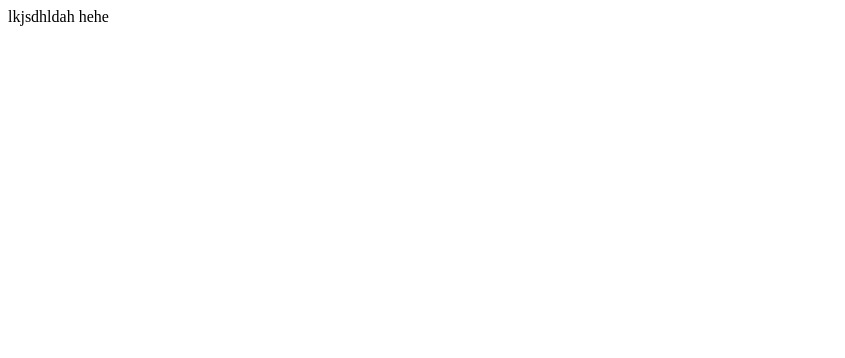
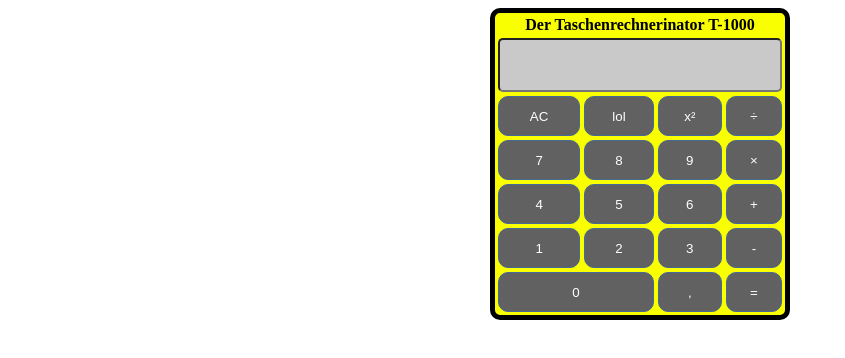
Before and after one commit to C7Lemon/Taschenrechnerinator, a plain HTML site: page index.html in a window 1280 px wide. Shown: the whole page, without its empty margins (0-845 px from the left). Drawn offline with Linux system fonts and the light colour scheme.

Commit message:
HTML, CSS fertig? Teilelweise JS, nur Anzeige und Anzeigeleeren

```diff
--- a/TaschenrechnerJS.js
+++ b/TaschenrechnerJS.js
@@ -0,0 +1,19 @@
+
+
+function dis(val){
+    document.getElementById("disp").value+=val
+}
+function clr(){
+    document.getElementById("disp").value = ""
+}
+
+
+
+
+/*function clear() {
+    document.getElementById("output").innerHTML = "0";
+}
+function fordisplay(value) {
+    //removeZero()
+    document.getElementById("output").innerHTML += value;
+}*/
--- a/index.html
+++ b/index.html
@@ -1,12 +1,135 @@
-<!doctype html>
-<html class="no-js" lang="">
+<!DOCTYPE html>
+<html lang="en">
+<head>
+    <link href="style.css" rel="stylesheet" type="text/css">
+    <meta charset="UTF-8">
+    <link rel="stylesheet" href="style.css"/>
+    <script src="TaschenrechnerJS.js"></script>
+    <title>Taschenrechnerinator</title>
+</head>
+<body>
 
-<head>
+<section id="taschenrechner">
+    <table>
+        <thead>
+            <tr>
+                <th colspan="4">Der Taschenrechnerinator T-1000</th>
+            </tr>
+            <tr>
+                <!--<th colspan="4"> <input id="display" type="text" class="display"> </th>-->
+                <!--<th colspan="4">Fenster für Ergebnis usw.</th>-->
+                <!--<th colspan="4" class="output" id="disp"> </th>-->
+                <th colspan="4" ><input type="text" id="disp" class="output"> </input></th>
+            </tr>
+        </thead>
+        <tbody>
+            <tr>
+                <td>
+                    <button id="AC" onclick="clr()" >AC</button>
+                </td>
+                <td>
+                    <button onclick=window.location.href="https://www.youtube.com/watch?v=dQw4w9WgXcQ">lol</button>
+                </td>
+                <td>
+                    <button id="x" value="">x²</button>
+                </td>
+                <td>
+                    <button id="divide" value="/" onclick="display('÷')">÷</button>
+                </td>
+            </tr>
 
-</head>
+            <tr>
+                <td>
+                    <button id="seven" value="7" onclick="dis('7')">7</button>
+                </td>
+                <td>
+                    <button id="eight" value="8" onclick="dis(value)">8</button>
+                </td>
+                <td>
+                    <button id="nine" value="9" onclick="dis(value)">9</button>
+                </td>
+                <td>
+                    <button id="multiple" value="*" onclick="dis('×')">×</button>
+                </td>
+            </tr>
 
-<body>
-lkjsdhldah hehe
+            <tr>
+                <td>
+                    <button id="for" value="4" onclick="dis(value)">4</button>
+                </td>
+                <td>
+                    <button id="five" value="5" onclick="dis(value)">5</button>
+                </td>
+                <td>
+                    <button id="six" value="6" onclick="dis(value)">6</button>
+                </td>
+                <td>
+                    <button id="plus" value="+" onclick="dis(value)">+</button>
+                </td>
+            </tr>
+
+            <tr>
+                <td>
+                    <button id="one" value="1" onclick="dis(value)">1</button>
+                </td>
+                <td>
+                    <button id="two" value="2" onclick="dis(value)">2</button>
+                </td>
+                <td>
+                    <button id="three" value="3" onclick="dis(value)">3</button>
+                </td>
+                <td>
+                    <button id="minus" value="-" onclick="dis(value)">-</button>
+                </td>
+            </tr>
+
+            <tr>
+                <td colspan="2">
+                    <button id="zero" value="0" onclick="dis(value)">0</button>
+                </td>
+                <td>
+                    <button id="point" onclick="dis(',')">,</button>
+                </td>
+                <td>
+                    <!--<input name="gleich" type="submit" value="=">-->
+                    <button>=</button>
+                </td>
+            </tr>
+        </tbody>
+    </table>
+</section>
+
+<!--
+
+<form method="post" action="TaschenrechnerJS.js">
+<form id="calc">
+    <output>0</output>
+    <fieldset>
+        <button>√</button>
+        <button>x²</button>
+        <button>ln</button>
+        <button>C</button>
+
+        <button>7</button>
+        <button>8</button>
+        <button>9</button>
+        <button>+</button>
+
+        <button>4</button>
+        <button>5</button>
+        <button>6</button>
+        <button>-</button>
+
+        <button>1</button>
+        <button>2</button>
+        <button>3</button>
+        <button>×</button>
+
+        <button>0</button>
+        <button>.</button>
+        <button>=</button>
+        <button>÷</button>
+    </fieldset>
+</form>-->
 </body>
-
 </html>
--- a/style.css
+++ b/style.css
@@ -7,31 +7,40 @@ body {
     margin: fill;
 
 }
-
+.output {
+    background-color: rgb(201, 201, 201);
+    padding: 15px;
+    width: 250px;
+    height: 20px;
+    text-align: right;
+    font-size: 20px;
+    border-radius: 5px;
+}
 table {
     border: 5px solid black ;
-    margin-left: auto;
-    margin-right: auto;
-    margin-bottom: auto;
-    margin-top: auto;
+    border-radius: 10px;
+    margin: auto;
+    height: 250px;
+    background-color: #f9ff00;
 }
 thead {
     margin-left: auto;
     margin-right: auto;
     margin-bottom: auto;
     margin-top: auto;
+
 }
-td {
-    background: #000000;
-}
+
 button{
     box-sizing: border-box;
     position: relative;
     width: 100%;
+    height: 40px;
     color: #ffffff;
     background-color: #616161;
     text-align: center;
     border: 1px solid #466995;
+    border-radius: 10px;
 }
 button:hover {
     background-color: #00fff4;
```
Also changed, not shown: Taschenrechner.html (deleted, +0 -131 lines), tile.png.
